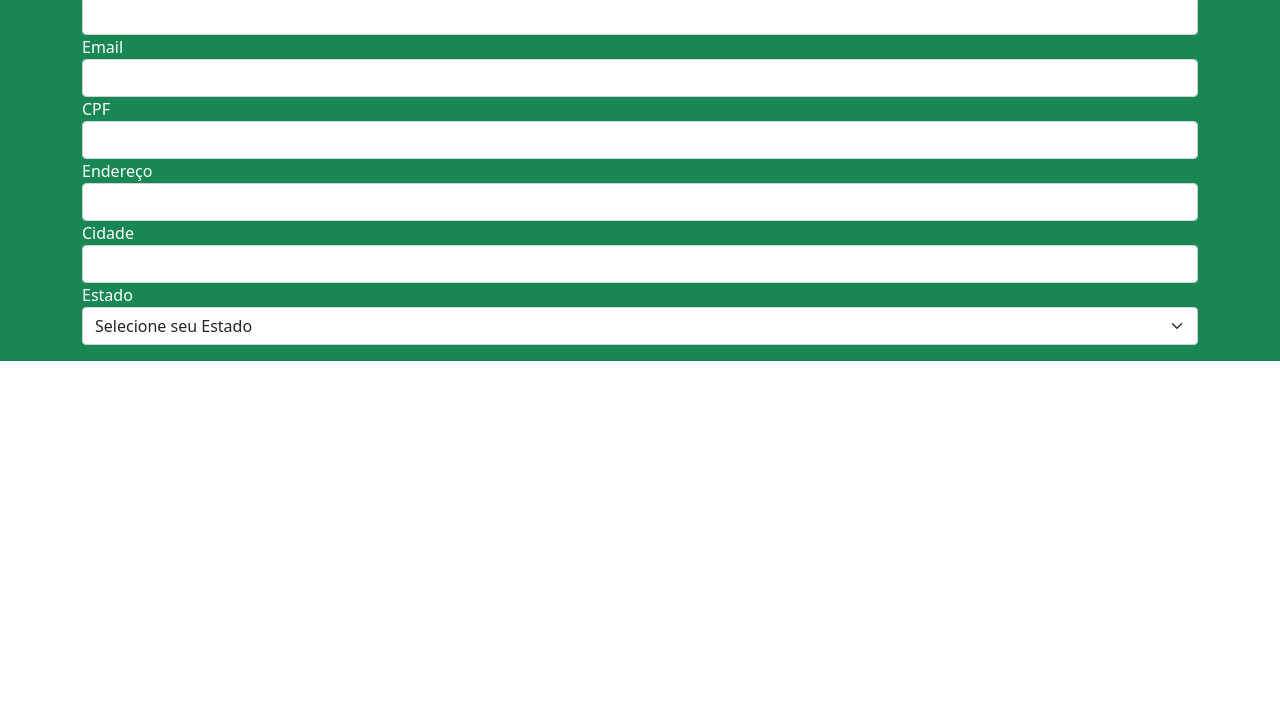
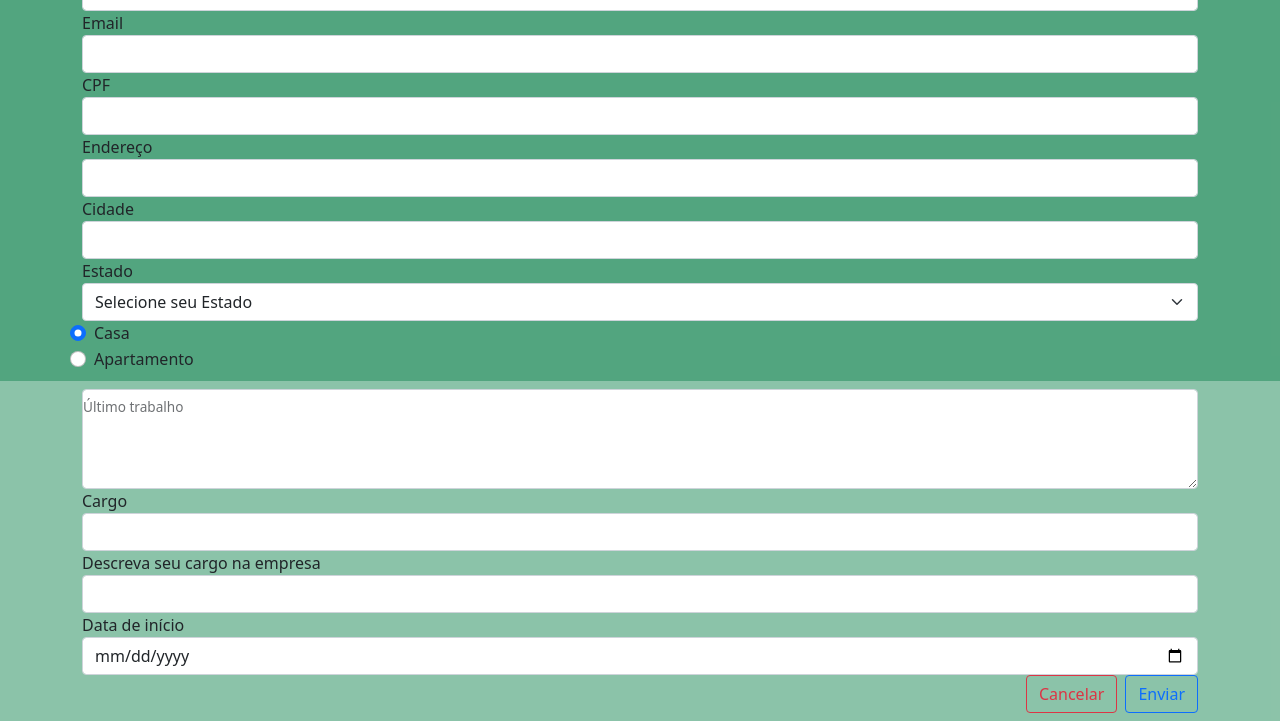
Before and after one commit to HenriqueSerres/trybe-exercicios, a plain HTML site: page fundamentos/bloco-6-html-css/form.html in a window 1280 px wide. Shown: the part 153-874 px from the top of the page. Before the commit the page ends 800 px from the top, so only its background shows below. Drawn offline with nearby package versions, Linux system fonts and the light colour scheme.

Commit message:
exercicios 6.1 e 6.2

```diff
--- a/fundamentos/bloco-6-html-css/form.html
+++ b/fundamentos/bloco-6-html-css/form.html
@@ -6,41 +6,75 @@
   <meta name="viewport" content="width=device-width, initial-scale=1.0">
   <title>Document</title>
   <link href="https://cdn.jsdelivr.net/npm/bootstrap@5.1.3/dist/css/bootstrap.min.css" rel="stylesheet" integrity="sha384-1BmE4kWBq78iYhFldvKuhfTAU6auU8tT94WrHftjDbrCEXSU1oBoqyl2QvZ6jIW3" crossorigin="anonymous">
+  <link rel="stylesheet" href="dist/css/DatePickerX.min.css">
 </head>
 <body>
-  <h1 class="display-2 text-center bg-success p-2 text-white bg-opacity-75">Cadastro de Currículos</h1>
+  <h1 class="display-2 text-center bg-success text-white">Cadastro de Currículos</h1>
   <section>
-    <fieldset class="p-3 mb-2 bg-success text-white">
+    <fieldset  class="bg-success p-2 text-darck bg-opacity-75">
     <div class="container">
       <form action=""></form>
       <label for="">Nome Completo</label>
-        <input type="text" class="form-control"required>
+        <input type="text" class="form-control"data-validate-field="name"required>
     </div>
     <div class="container">
       <label for="">Email</label>
-      <input type="text" class="form-control"required>
+      <input type="text" class="form-control"data-validate-field="email"required>
     </div>
     <div class="container">
       <form action=""></form>
       <label for="">CPF</label>
-        <input type="text" class="form-control"required>
+        <input type="text" class="form-control"data-validate-field="cpf"required>
     </div>
     <div class="container">
       <label for="">Endereço</label>
-      <input type="text" class="form-control"required>
+      <input type="text" class="form-control"data-validate-field="endereco"required>
     </div>
     <div class="container">
       <label for="city">Cidade</label>
-      <input id="city" type="text" class="form-control"required>
+      <input id="city" type="text" class="form-control"data-validate-field="city"required>
     </div>
     <div class="container">
       <label for="state">Estado</label>
-      <select class="form-select"name="state" id="state">
+      <select class="form-select"name="state" id="state" data-validate-field="state"required>
       <option selected>Selecione seu Estado</option>
     </select>
+    </div>
+    <div class="form-check container">
+      <input type="radio" class="form-check-input" id="casa" name="home-type" data-validate-field="radio"checked>
+      <label class="form-check-label" for="casa">Casa</label>
+    </div>
+    <div class="form-check container" >
+      <input type="radio" class="form-check-input" id="ap" name="home-type" data-validate-field="radio"required>
+      <label class="form-check-label" for="ap">Apartamento</label>
+    </div>
+    </fieldset>
+    <fieldset class="bg-success p-2 text-darck bg-opacity-50">
+    <div class="form-floating container">
+      <textarea class="form-control" name="last-job" id="last-job" style="height: 100px" placeholder="Conte sobre seu último trabalho aqui." data-validate-field="lastJob"required>
+      </textarea>
+      <label for="last-job">Último trabalho</label>
+    </div>
+    <div class="container">
+      <label for="cargo">Cargo</label>
+      <input type="text" class="form-control" id="cargo"data-validate-field="cargo" required>
+    </div>
+    <div class="container">
+      <label for="description">Descreva seu cargo na empresa</label>
+      <input type="text" class="form-control" id="description" data-validate-field="descriptionJob"required>
+    </div>
+    <div class="container">
+      <label for="start-date">Data de início</label>
+      <input type="date" class="form-control" id="start-date" data-validate-field="startDate"required>
+    </div>
+    <div class="d-grid gap-2 d-md-flex justify-content-md-end container">
+      <button type="button" class="btn btn-outline-danger">Cancelar</button>
+      <button type="button" class="btn btn-outline-primary">Enviar</button>
     </div>
     </fieldset>
   </section>
   <script src="script.js"></script>
+  <script src="dist/js/DatePickerX.min.js"></script>
+  <script src="./path/to/just-validate.min.js"></script>
 </body>
 </html>
--- a/fundamentos/bloco-6-html-css/script.js
+++ b/fundamentos/bloco-6-html-css/script.js
@@ -11,3 +11,5 @@ function creatStateOptions(){
   }
 }
 creatStateOptions();
+
+document.getElementById('start-date').DatePickerX.init();
```
